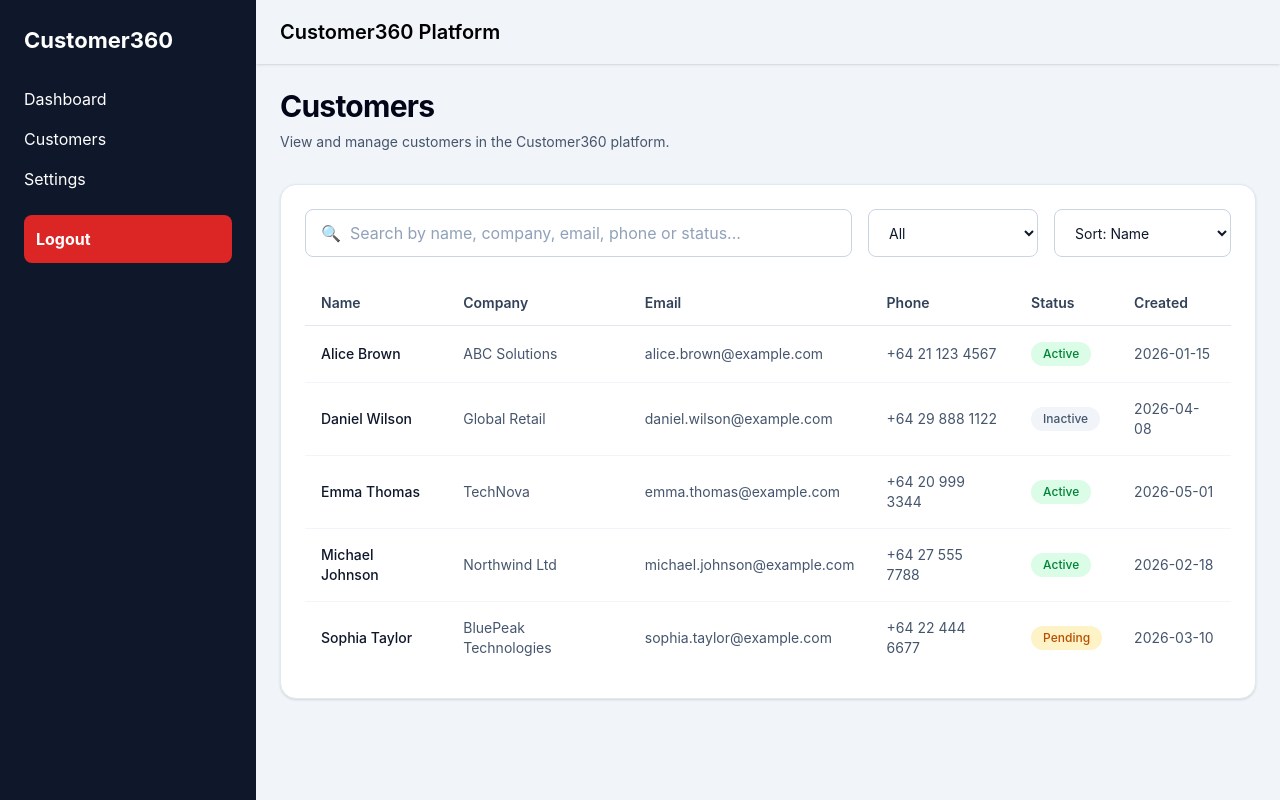
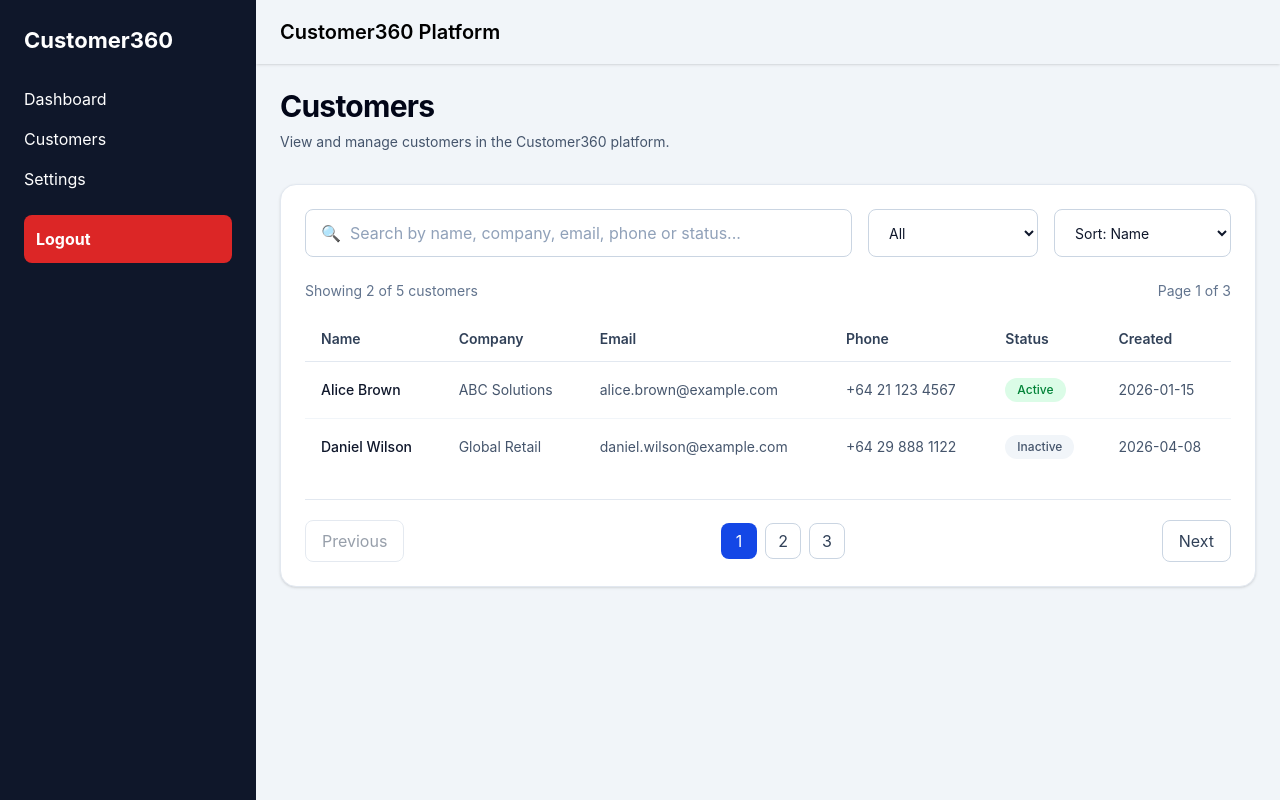
Before and after one commit to manjotanmol21/customer360-platform, a React (Vite) app: page /customers in a window 1280 px wide. Built offline with nearby package versions, Linux system fonts and the light colour scheme; sample sign-in values are in the browser's storage.

Commit message:
feat(customers): add customer list pagination

```diff
--- /dev/null
+++ b/src/components/customer/CustomerPagination.tsx
@@ -0,0 +1,63 @@
+interface CustomerPaginationProps {
+  currentPage: number;
+  totalPages: number;
+  onPageChange: (page: number) => void;
+}
+
+export default function CustomerPagination({
+  currentPage,
+  totalPages,
+  onPageChange,
+}: CustomerPaginationProps) {
+  if (totalPages <= 1) {
+    return null;
+  }
+
+  const pages = Array.from(
+    { length: totalPages },
+    (_, index) => index + 1,
+  );
+
+  return (
+    <div className="mt-6 flex flex-col gap-4 border-t border-slate-200 pt-5 sm:flex-row sm:items-center sm:justify-between">
+      <button
+        type="button"
+        onClick={() => onPageChange(currentPage - 1)}
+        disabled={currentPage === 1}
+        className="rounded-lg border border-slate-300 bg-white px-4 py-2 text-sm font-medium text-slate-700 transition hover:bg-slate-50 disabled:cursor-not-allowed disabled:opacity-50"
+      >
+        Previous
+      </button>
+
+      <div className="flex flex-wrap items-center justify-center gap-2">
+        {pages.map((page) => (
+          <button
+            key={page}
+            type="button"
+            onClick={() => onPageChange(page)}
+            aria-current={
+              page === currentPage ? "page" : undefined
+            }
+            className={[
+              "h-9 min-w-9 rounded-lg px-3 text-sm font-medium transition",
+              page === currentPage
+                ? "bg-blue-700 text-white"
+                : "border border-slate-300 bg-white text-slate-700 hover:bg-slate-50",
+            ].join(" ")}
+          >
+            {page}
+          </button>
+        ))}
+      </div>
+
+      <button
+        type="button"
+        onClick={() => onPageChange(currentPage + 1)}
+        disabled={currentPage === totalPages}
+        className="rounded-lg border border-slate-300 bg-white px-4 py-2 text-sm font-medium text-slate-700 transition hover:bg-slate-50 disabled:cursor-not-allowed disabled:opacity-50"
+      >
+        Next
+      </button>
+    </div>
+  );
+}
--- a/src/pages/customer/CustomersPage.tsx
+++ b/src/pages/customer/CustomersPage.tsx
@@ -1,6 +1,11 @@
-import { useMemo, useState } from "react";
+import {
+  useEffect,
+  useMemo,
+  useState,
+} from "react";
 
 import CustomerEmptyState from "../../components/customer/CustomerEmptyState";
+import CustomerPagination from "../../components/customer/CustomerPagination";
 import CustomerSearch from "../../components/customer/CustomerSearch";
 import CustomerSort, {
   type CustomerSortValue,
@@ -12,6 +17,8 @@ import CustomerTable from "../../components/customer/CustomerTable";
 import Card from "../../components/UI/Card";
 import { customers } from "../../features/customers/data/customers";
 
+const PAGE_SIZE = 2;
+
 export default function CustomersPage() {
   const [searchTerm, setSearchTerm] = useState("");
 
@@ -20,6 +27,9 @@ export default function CustomersPage() {
 
   const [sortBy, setSortBy] =
     useState<CustomerSortValue>("name");
+
+  const [currentPage, setCurrentPage] =
+    useState(1);
 
   const normalizedSearch =
     searchTerm.trim().toLowerCase();
@@ -79,6 +89,34 @@ export default function CustomersPage() {
     return copy;
   }, [filteredCustomers, sortBy]);
 
+  const totalPages = Math.ceil(
+    sortedCustomers.length / PAGE_SIZE,
+  );
+
+  const paginatedCustomers = useMemo(() => {
+    const startIndex =
+      (currentPage - 1) * PAGE_SIZE;
+
+    const endIndex =
+      startIndex + PAGE_SIZE;
+
+    return sortedCustomers.slice(
+      startIndex,
+      endIndex,
+    );
+  }, [currentPage, sortedCustomers]);
+
+  useEffect(() => {
+    setCurrentPage(1);
+  }, [
+    searchTerm,
+    statusFilter,
+    sortBy,
+  ]);
+
+  const hasCustomers =
+    sortedCustomers.length > 0;
+
   return (
     <section>
       <div>
@@ -96,8 +134,8 @@ export default function CustomersPage() {
         shadow="small"
         className="mt-8"
       >
-        <div className="mb-6 flex flex-col gap-4 lg:flex-row">
-          <div className="flex-1">
+        <div className="mb-6 flex flex-col gap-4 lg:flex-row lg:items-center">
+          <div className="min-w-0 flex-1">
             <CustomerSearch
               value={searchTerm}
               onChange={setSearchTerm}
@@ -115,10 +153,30 @@ export default function CustomersPage() {
           />
         </div>
 
-        {sortedCustomers.length > 0 ? (
-          <CustomerTable
-            customers={sortedCustomers}
-          />
+        {hasCustomers ? (
+          <>
+            <div className="mb-4 flex flex-col gap-2 text-sm text-slate-500 sm:flex-row sm:items-center sm:justify-between">
+              <p>
+                Showing{" "}
+                {paginatedCustomers.length} of{" "}
+                {sortedCustomers.length} customers
+              </p>
+
+              <p>
+                Page {currentPage} of {totalPages}
+              </p>
+            </div>
+
+            <CustomerTable
+              customers={paginatedCustomers}
+            />
+
+            <CustomerPagination
+              currentPage={currentPage}
+              totalPages={totalPages}
+              onPageChange={setCurrentPage}
+            />
+          </>
         ) : (
           <CustomerEmptyState
             searchTerm={searchTerm}
```
